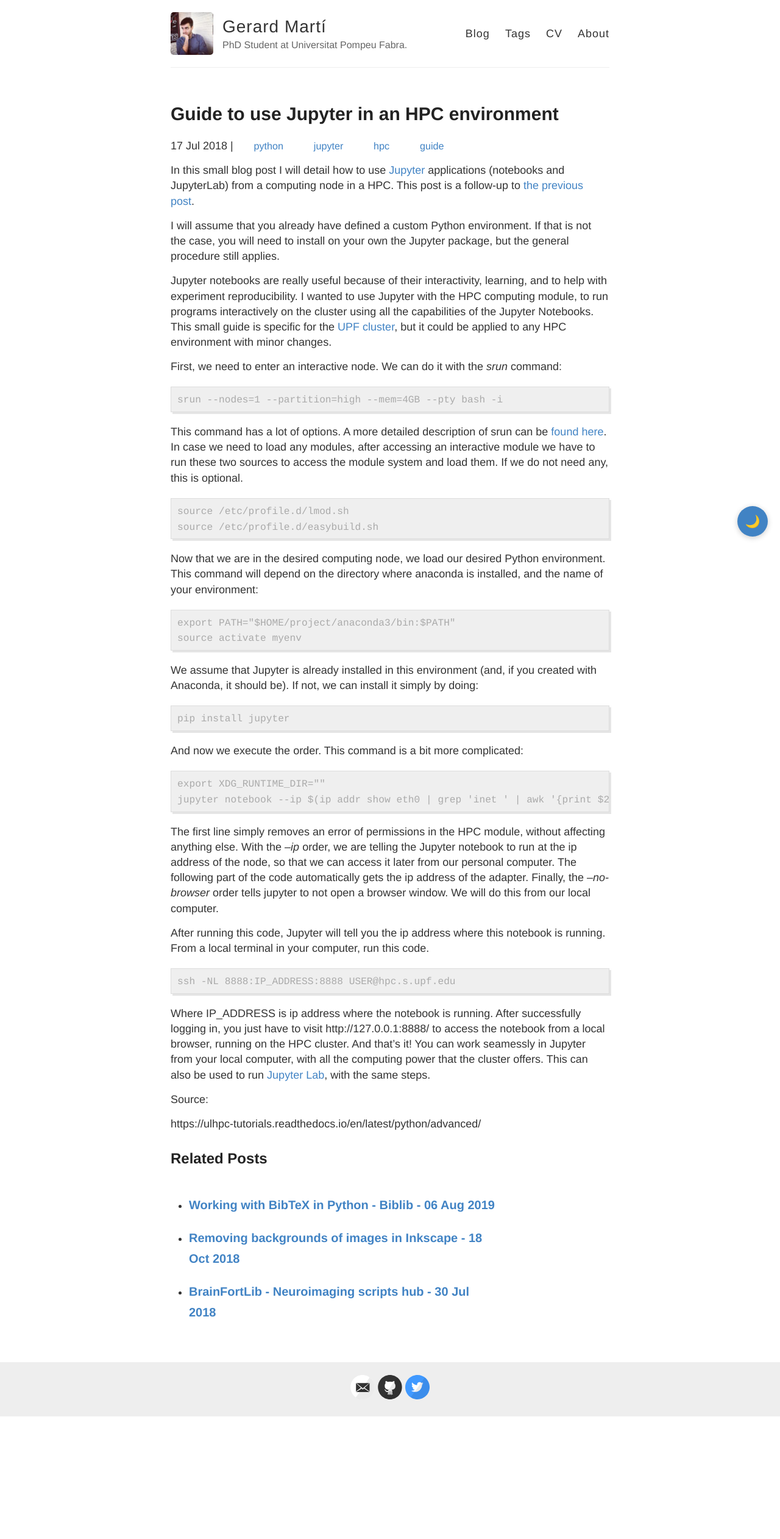
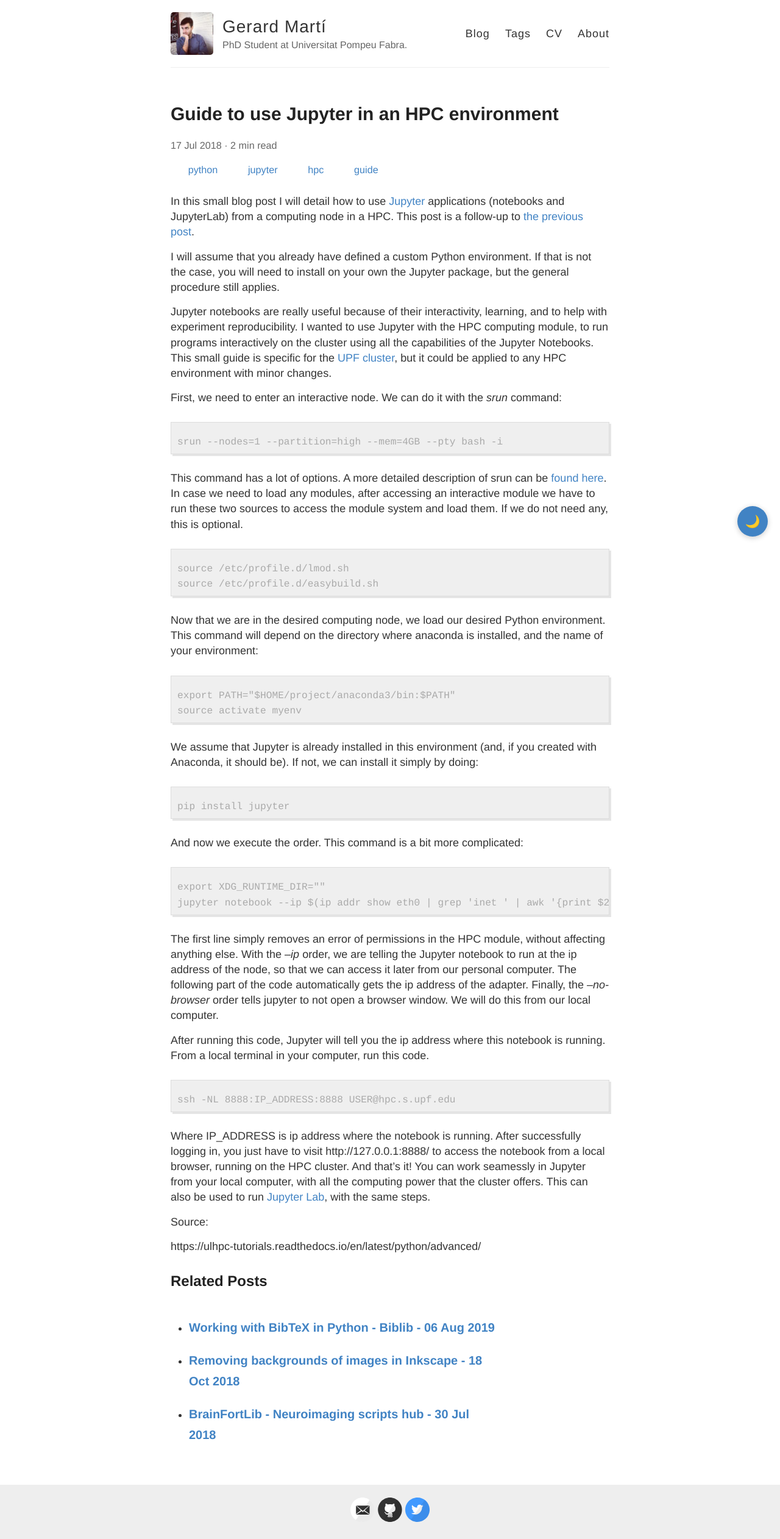
Before and after one commit to GerardMJuan/GerardMJuan.github.io, a Jekyll site: the page built from _posts/2018-7-17-Guide-For-Jupyter.md, in a window 1280 px wide. Shown: the whole page at 61% size. Built offline with Jekyll 4.4.1, drawn with Linux system fonts in a browser that asks for light colours; comment, search, counter and statistics services are not loaded; before the commit the page ends 2323 px from its top, so only the background shows below that.

Commit message:
Add reading time, table of contents, code copy buttons, and remove comments
Final improvements phase:

Reading Time Feature:
- Calculate reading time based on word count (200 words/min)
- Display reading time with post date in metadata section
- Style metadata section with proper spacing and colors

Table of Contents:
- Auto-generate TOC for posts > 500 words with 2+ headings
- JavaScript-based TOC extraction from H2, H3, H4 headings
- Smooth scroll navigation to sections
- Styled TOC box with indentation for heading levels
- Responsive design for mobile devices

Code Copy Buttons:
- Add "Copy" button to all code blocks
- Floating button appears on hover (top-right of code block)
- One-click copy to clipboard with visual feedback
- "Copied!" confirmation message for 2 seconds
- Error handling for clipboard API failures
- Works with all code block types (pre, highlight, etc.)

Removed Comments:
- Removed Disqus comments integration completely
- Deleted disqus_comments.html include
- Removed Disqus configuration from _config.yml
- Cleaner post layout without comment section

All features are theme-aware and work with dark mode.

```diff
--- a/_config.yml
+++ b/_config.yml
@@ -28,12 +28,6 @@ footer-links:
   stackoverflow: # your stackoverflow profile, e.g. "users/50476/bart-kiers"
   youtube: # channel/<your_long_string> or user/<user-name>
   googleplus: # anything in your profile username that comes after plus.google.com/
-
-# Disqus Comments
-disqus:
-    # Leave shortname blank to disable comments site-wide.
-    # Disable comments for any post by adding `comments: false` to that post's YAML Front Matter.
-    shortname: https-gerardmjuan-github-io
 
 # Enter your Google Analytics web tracking code (e.g. UA-2110908-2) to activate tracking
 google_analytics:
--- a/_includes/disqus_comments.html
+++ /dev/null
@@ -1,17 +0,0 @@
-{% if page.comments != false and jekyll.environment == "production" %}
-
-  <div id="disqus_thread"></div>
-  <script>
-    var disqus_config = function () {
-      this.page.url = '{{ page.url | absolute_url }}';
-      this.page.identifier = '{{ page.url | absolute_url }}';
-    };
-    (function() {
-      var d = document, s = d.createElement('script');
-      s.src = 'https://{{ site.disqus.shortname }}.disqus.com/embed.js';
-      s.setAttribute('data-timestamp', +new Date());
-      (d.head || d.body).appendChild(s);
-    })();
-  </script>
-  <noscript>Please enable JavaScript to view the <a href="https://disqus.com/?ref_noscript" rel="nofollow">comments powered by Disqus.</a></noscript>
-{% endif %}
--- /dev/null
+++ b/_includes/toc.html
@@ -0,0 +1,48 @@
+<!-- Table of Contents (auto-generated for posts > 500 words) -->
+<div id="toc-container" class="toc-container" style="display:none;">
+  <h3 class="toc-title">Table of Contents</h3>
+  <nav id="toc" class="toc"></nav>
+</div>
+
+<script>
+  (function() {
+    // Only generate TOC if post has enough content
+    const article = document.querySelector('.entry');
+    const wordCount = article ? article.innerText.split(/\s+/).length : 0;
+
+    if (wordCount > 500) {
+      const headings = article.querySelectorAll('h2, h3, h4');
+
+      if (headings.length > 2) {
+        const toc = document.getElementById('toc');
+        const tocContainer = document.getElementById('toc-container');
+        const ul = document.createElement('ul');
+
+        headings.forEach((heading, index) => {
+          // Add ID to heading if it doesn't have one
+          if (!heading.id) {
+            heading.id = 'heading-' + index;
+          }
+
+          const li = document.createElement('li');
+          li.className = 'toc-' + heading.tagName.toLowerCase();
+
+          const a = document.createElement('a');
+          a.href = '#' + heading.id;
+          a.textContent = heading.textContent;
+          a.onclick = function(e) {
+            e.preventDefault();
+            heading.scrollIntoView({ behavior: 'smooth' });
+            window.location.hash = heading.id;
+          };
+
+          li.appendChild(a);
+          ul.appendChild(li);
+        });
+
+        toc.appendChild(ul);
+        tocContainer.style.display = 'block';
+      }
+    }
+  })();
+</script>
--- a/_layouts/default.html
+++ b/_layouts/default.html
@@ -48,6 +48,7 @@
     </div>
 
     {% include lazy-loading.html %}
+    {% include code-copy.html %}
     {% include dark-mode-toggle.html %}
     {% include analytics.html %}
   </body>
--- a/_layouts/post.html
+++ b/_layouts/post.html
@@ -5,14 +5,26 @@ layout: default
 <article class="post">
 
   <h1>{{ page.title }}</h1>
-  <span class="post-date">{{ page.date | date_to_string }}</span>
+  <div class="post-metadata">
+    <span class="post-date">{{ page.date | date_to_string }}</span>
+    {% assign words = content | number_of_words %}
+    {% assign reading_time = words | divided_by: 200 %}
+    {% if reading_time == 0 %}
+      {% assign reading_time = 1 %}
+    {% endif %}
+    <span class="reading-time"> · {{ reading_time }} min read</span>
+  </div>
   <meta name="description" content="{% if page.description %}{{ page.description }}{% else %}{{ site.description }}{% endif %}">
 
-  {% if page.tags %} |
+  {% if page.tags %}
+  <div class="post-tags">
   {% for tag in page.tags %}
- <a href="{{ site.baseurl }}{{ site.tag_page }}#{{ tag | slugify }}" class="post-tag">{{tag}}</a>
+    <a href="{{ site.baseurl }}{{ site.tag_page }}#{{ tag | slugify }}" class="post-tag">{{tag}}</a>
   {% endfor %}
+  </div>
   {% endif %}
+
+  {% include toc.html %}
 
   <div class="entry">
     {{ content }}
@@ -34,9 +46,4 @@ layout: default
   </ul>
 </div>
 
-{% if site.disqus.shortname %}
-  {% include disqus_comments.html %}
-{% endif %}
-
-
 </article>
--- /dev/null
+++ b/_sass/_code-copy.scss
@@ -0,0 +1,58 @@
+//
+// CODE COPY BUTTONS
+//
+
+.code-wrapper {
+  position: relative;
+  margin: 1.5em 0;
+
+  pre {
+    margin: 0;
+  }
+
+  .copy-button {
+    position: absolute;
+    top: 8px;
+    right: 8px;
+    padding: 6px 12px;
+    background: var(--link-color);
+    color: var(--bg-color);
+    border: none;
+    border-radius: 4px;
+    font-size: 0.85em;
+    font-weight: 500;
+    cursor: pointer;
+    opacity: 0;
+    transition: opacity 0.2s, background-color 0.2s;
+    z-index: 10;
+
+    &:hover {
+      opacity: 1 !important;
+      filter: brightness(1.1);
+    }
+
+    &.copied {
+      background: #4caf50;
+    }
+
+    &:active {
+      transform: scale(0.95);
+    }
+  }
+
+  &:hover .copy-button {
+    opacity: 0.8;
+  }
+}
+
+// Make sure code blocks have enough padding for the button
+pre {
+  padding-top: 1em !important;
+  padding-right: 5em !important;
+}
+
+div.highlight pre,
+figure.highlight pre {
+  padding-top: 1em !important;
+  padding-right: 5em !important;
+}
--- /dev/null
+++ b/_sass/_toc.scss
@@ -0,0 +1,64 @@
+//
+// TABLE OF CONTENTS
+//
+
+.toc-container {
+  background: var(--footer-bg);
+  border: 1px solid var(--border-color);
+  border-radius: 5px;
+  padding: 1.5em;
+  margin: 2em 0;
+
+  .toc-title {
+    margin-top: 0;
+    margin-bottom: 0.75em;
+    font-size: 1.2em;
+    color: var(--text-color-lighter);
+  }
+
+  .toc {
+    ul {
+      list-style: none;
+      padding-left: 0;
+      margin: 0;
+      width: 100%;
+
+      li {
+        margin: 0.5em 0;
+        padding: 0;
+
+        a {
+          color: var(--link-color);
+          text-decoration: none;
+          transition: all 0.2s;
+
+          &:hover {
+            text-decoration: underline;
+          }
+        }
+
+        // Indentation for nested headings
+        &.toc-h2 {
+          padding-left: 0;
+          font-weight: 500;
+        }
+
+        &.toc-h3 {
+          padding-left: 1.5em;
+          font-size: 0.95em;
+        }
+
+        &.toc-h4 {
+          padding-left: 3em;
+          font-size: 0.9em;
+          color: var(--text-color-light);
+        }
+      }
+    }
+  }
+
+  @include mobile {
+    padding: 1em;
+    margin: 1.5em 0;
+  }
+}
--- a/assets/style.scss
+++ b/assets/style.scss
@@ -286,6 +286,20 @@ nav {
 }
 
 .post {
+  .post-metadata {
+    margin-bottom: 1em;
+    color: $gray;
+    font-size: 0.9em;
+
+    .reading-time {
+      color: $gray;
+    }
+  }
+
+  .post-tags {
+    margin-bottom: 1.5em;
+  }
+
   blockquote {
     margin: 1.8em .8em;
     border-left: 2px solid $gray;
@@ -323,3 +337,4 @@ footer {
 @import "svg-icons";
 @import "darkmode";
 @import "search";
+@import "toc";@import "code-copy";
```
Also changed, not shown: _includes/code-copy.html (added, +53 -0 lines).
